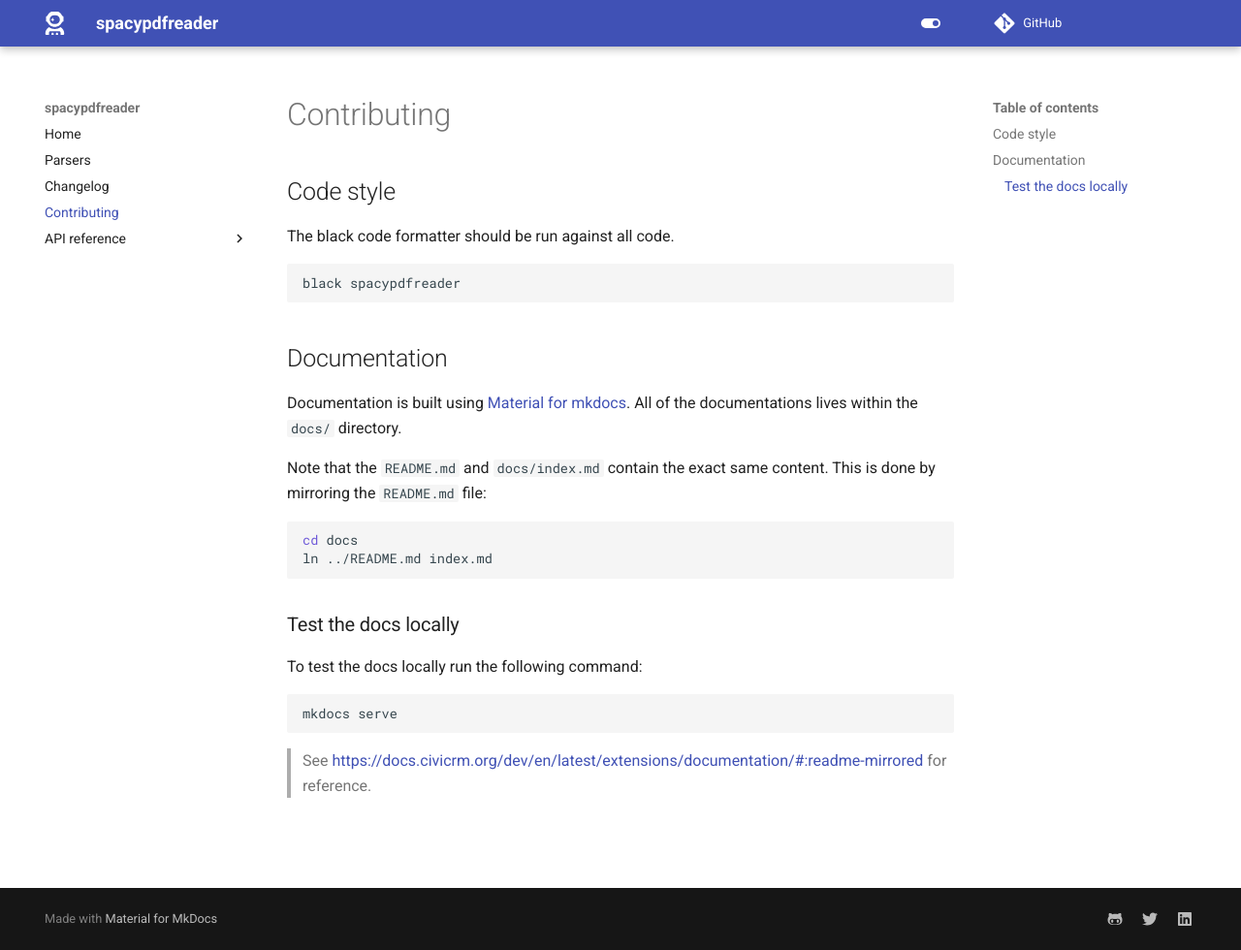
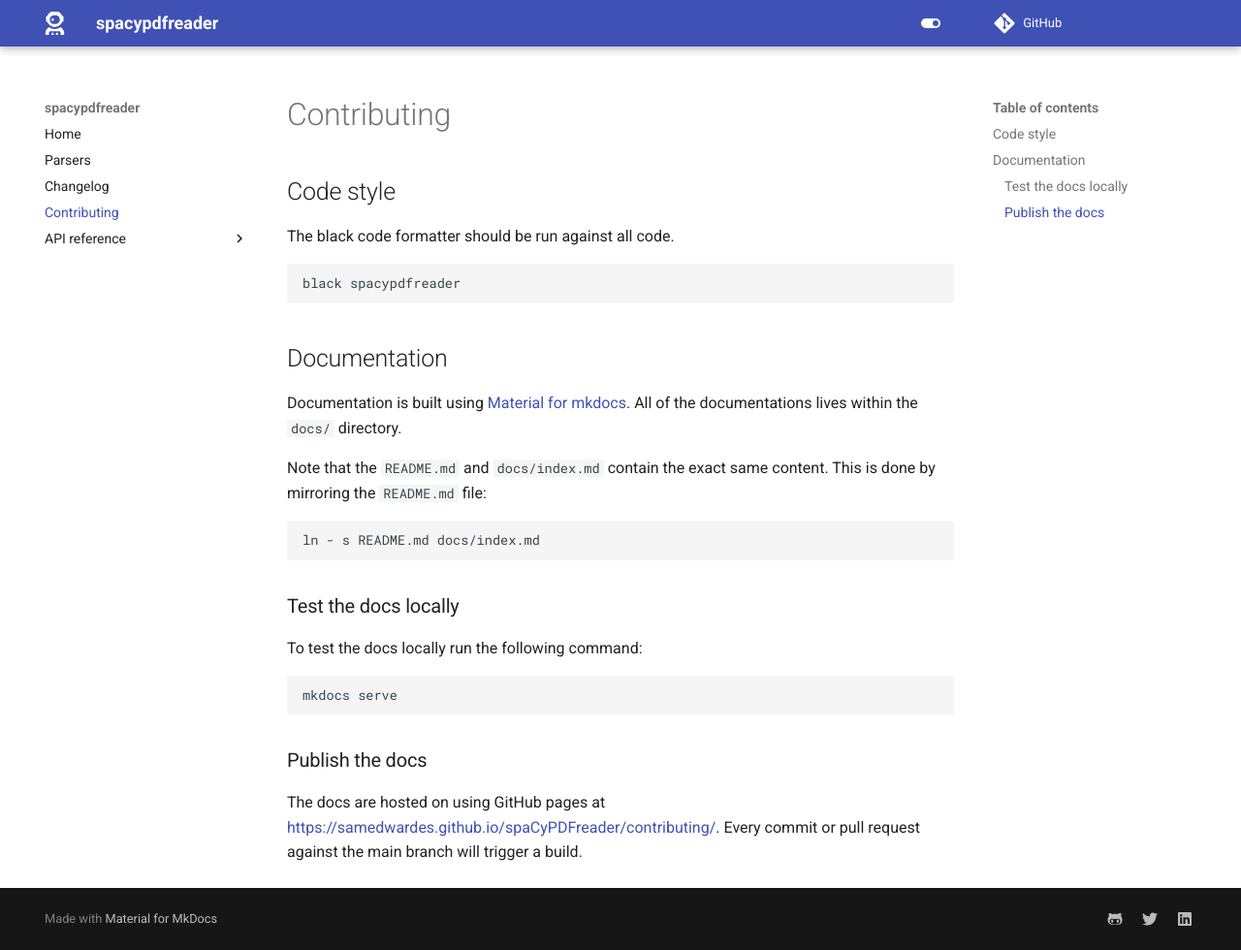
Before and after one commit to SamEdwardes/spacypdfreader, an MkDocs documentation site: the page built from docs/contributing.md, in a window 1280 px wide and 980 px high. Shown: the whole window at 97% size. Built offline with MkDocs 1.6.1 and Material for MkDocs 9.7.7, drawn with Linux system fonts in a browser that asks for light colours; comment, search, counter and statistics services are not loaded.

````diff
--- a/docs/contributing.md
+++ b/docs/contributing.md
@@ -15,8 +15,7 @@
 Note that the `README.md` and `docs/index.md` contain the exact same content. This is done by mirroring the `README.md` file:
 
 ```bash
-cd docs
-ln ../README.md index.md
+ln - s README.md docs/index.md
 ```
 
 ### Test the docs locally
@@ -27,4 +26,6 @@
 mkdocs serve
 ```
 
-> See [https://docs.civicrm.org/dev/en/latest/extensions/documentation/#:readme-mirrored](https://docs.civicrm.org/dev/en/latest/extensions/documentation/#:readme-mirrored) for reference.
+### Publish the docs
+
+The docs are hosted on using GitHub pages at [https://samedwardes.github.io/spaCyPDFreader/contributing/](https://samedwardes.github.io/spaCyPDFreader/contributing/). Every commit or pull request against the main branch will trigger a build.
````
Also changed, not shown: docs/changelog.md (+1 -1 lines), docs/index.md (+1 -1 lines), 2 other files.
